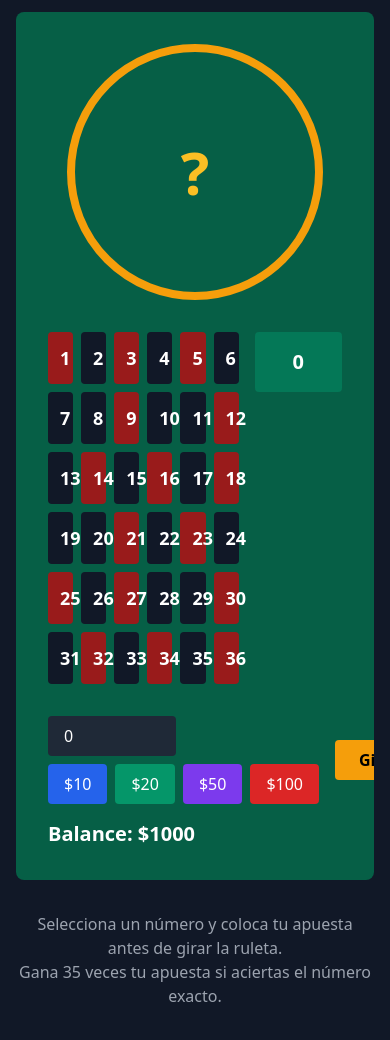
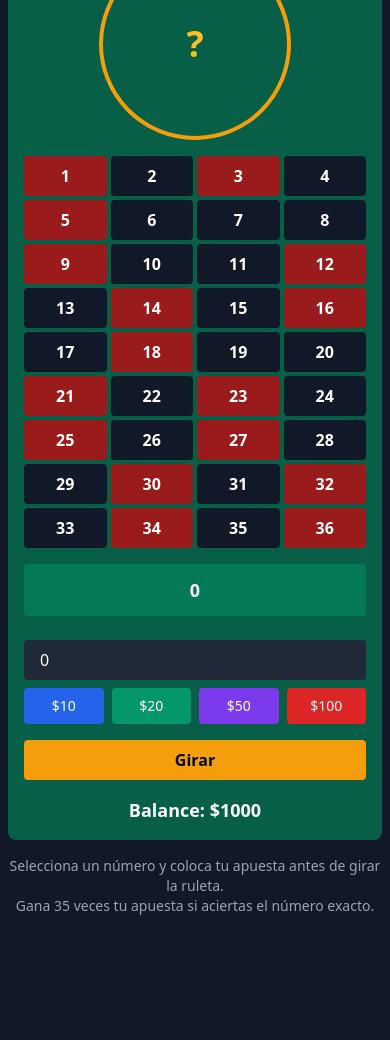
Before and after one commit to SrWilson89/ruleta, a plain HTML site: page index.html in a window 390 px wide. Shown: the part 132-1172 px from the top of the page. After the commit the page ends 1064 px from the top, so only its background shows below. Drawn offline with nearby package versions, Linux system fonts and the light colour scheme.

Commit message:
responsive

```diff
--- a/index.html
+++ b/index.html
@@ -76,7 +76,7 @@
     </script>
 </head>
 <body class="bg-gray-900 text-white min-h-screen">
-    <div id="app" class="container mx-auto px-4 py-8">
+    <div id="app" class="container mx-auto px-2 sm:px-4 py-4 sm:py-8">
         <!-- Win Animation -->
         <div v-if="showWinAnimation" class="fixed inset-0 flex items-center justify-center z-50 pointer-events-none">
             <div class="relative">
@@ -87,7 +87,7 @@
                         </div>
                     </div>
                 </div>
-                <div class="relative text-6xl font-bold text-yellow-400 animate-bounce">
+                <div class="relative text-4xl sm:text-6xl font-bold text-yellow-400 animate-bounce">
                     ¡GANADOR!
                 </div>
                 <div class="absolute -inset-20">
@@ -102,25 +102,25 @@
         </div>
 
         <div class="max-w-4xl mx-auto">
-            <h1 class="text-4xl font-bold text-center mb-8">Ruleta Virtual de Casino</h1>
+            <h1 class="text-2xl sm:text-4xl font-bold text-center mb-4 sm:mb-8">Ruleta Virtual de Casino</h1>
 
-            <div class="bg-green-800 rounded-lg p-8 mb-8 relative overflow-hidden">
-                <div class="roulette-wheel relative w-64 h-64 mx-auto mb-8"
+            <div class="bg-green-800 rounded-lg p-4 sm:p-8 mb-4 sm:mb-8 relative overflow-hidden">
+                <div class="roulette-wheel relative w-48 h-48 sm:w-64 sm:h-64 mx-auto mb-4 sm:mb-8"
                      :style="{ transform: `rotate(${wheelDeg}deg)`, transition: spinning ? 'transform 5s ease-out' : 'none' }">
-                    <div class="absolute inset-0 border-8 border-yellow-500 rounded-full"></div>
-                    <div class="absolute inset-0 flex items-center justify-center text-6xl font-bold text-yellow-400">
+                    <div class="absolute inset-0 border-4 sm:border-8 border-yellow-500 rounded-full"></div>
+                    <div class="absolute inset-0 flex items-center justify-center text-4xl sm:text-6xl font-bold text-yellow-400">
                         {{ result !== null ? result : '?' }}
                     </div>
                 </div>
 
-                <div class="grid grid-cols-3 gap-4 mb-8">
-                    <div class="col-span-2">
-                        <div class="grid grid-cols-6 gap-2">
+                <div class="grid grid-cols-1 sm:grid-cols-3 gap-4 mb-4 sm:mb-8">
+                    <div class="col-span-1 sm:col-span-2">
+                        <div class="grid grid-cols-4 sm:grid-cols-6 gap-1 sm:gap-2">
                             <template v-for="row in 3">
                                 <button v-for="col in 12" :key="(row-1)*12 + col"
                                     @click="placeBet((row-1)*12 + col)"
                                     :class="[
-                                        'p-3 text-lg font-bold rounded transition-colors duration-200',
+                                        'p-2 sm:p-3 text-base sm:text-lg font-bold rounded transition-colors duration-200',
                                         {
                                             'bg-gray-900 hover:bg-gray-700': isBlackNumber((row-1)*12 + col) && selectedNumber !== ((row-1)*12 + col),
                                             'bg-red-800 hover:bg-red-700': !isBlackNumber((row-1)*12 + col) && selectedNumber !== ((row-1)*12 + col),
@@ -133,10 +133,10 @@
                             </template>
                         </div>
                     </div>
-                    <div>
+                    <div class="flex sm:block">
                         <button @click="placeBet(0)"
                                 :class="[
-                                    'w-full p-4 text-xl font-bold rounded mb-2',
+                                    'flex-1 sm:w-full p-3 sm:p-4 text-lg sm:text-xl font-bold rounded mb-2',
                                     selectedNumber === 0 ? 'bg-yellow-500 text-black' : 'bg-green-700 hover:bg-green-600'
                                 ]">
                             0
@@ -144,18 +144,18 @@
                     </div>
                 </div>
 
-                <div class="flex flex-wrap gap-4 items-center justify-between">
-                    <div class="flex items-center gap-4">
-                        <div class="flex flex-col gap-2">
+                <div class="flex flex-col sm:flex-row gap-4 items-start sm:items-center justify-between">
+                    <div class="flex flex-col sm:flex-row items-start sm:items-center gap-4 w-full sm:w-auto">
+                        <div class="flex flex-col gap-2 w-full sm:w-auto">
                             <input type="number" v-model.number="currentBet"
-                                   class="bg-gray-800 text-white px-4 py-2 rounded w-32"
+                                   class="bg-gray-800 text-white px-4 py-2 rounded w-full sm:w-32"
                                    min="0" :max="balance">
-                            <div class="flex gap-2">
+                            <div class="grid grid-cols-4 sm:flex gap-2">
                                 <button v-for="amount in [10, 20, 50, 100]"
                                         :key="amount"
                                         @click="currentBet = amount"
                                         :class="[
-                                            'px-4 py-2 rounded text-base hover:opacity-80',
+                                            'px-2 sm:px-4 py-2 rounded text-sm sm:text-base hover:opacity-80',
                                             amount === 10 ? 'bg-blue-600' : amount === 20 ? 'bg-green-600' : amount === 50 ? 'bg-purple-600' : 'bg-red-600'
                                         ]"
                                         :disabled="amount > balance">
@@ -165,17 +165,17 @@
                         </div>
                         <button @click="spin"
                                 :disabled="spinning || currentBet <= 0 || currentBet > balance"
-                                class="bg-yellow-500 text-black px-6 py-2 rounded font-bold hover:bg-yellow-400 disabled:opacity-50 transition-all duration-300">
+                                class="w-full sm:w-auto bg-yellow-500 text-black px-6 py-2 rounded font-bold hover:bg-yellow-400 disabled:opacity-50 transition-all duration-300">
                             {{ spinning ? 'Girando...' : 'Girar' }}
                         </button>
                     </div>
-                    <div class="text-xl font-bold">
+                    <div class="text-lg sm:text-xl font-bold w-full sm:w-auto text-center sm:text-right">
                         Balance: ${{ balance }}
                     </div>
                 </div>
             </div>
 
-            <div class="text-center text-gray-400">
+            <div class="text-center text-gray-400 text-sm sm:text-base">
                 <p>Selecciona un número y coloca tu apuesta antes de girar la ruleta.</p>
                 <p>Gana 35 veces tu apuesta si aciertas el número exacto.</p>
             </div>
```
